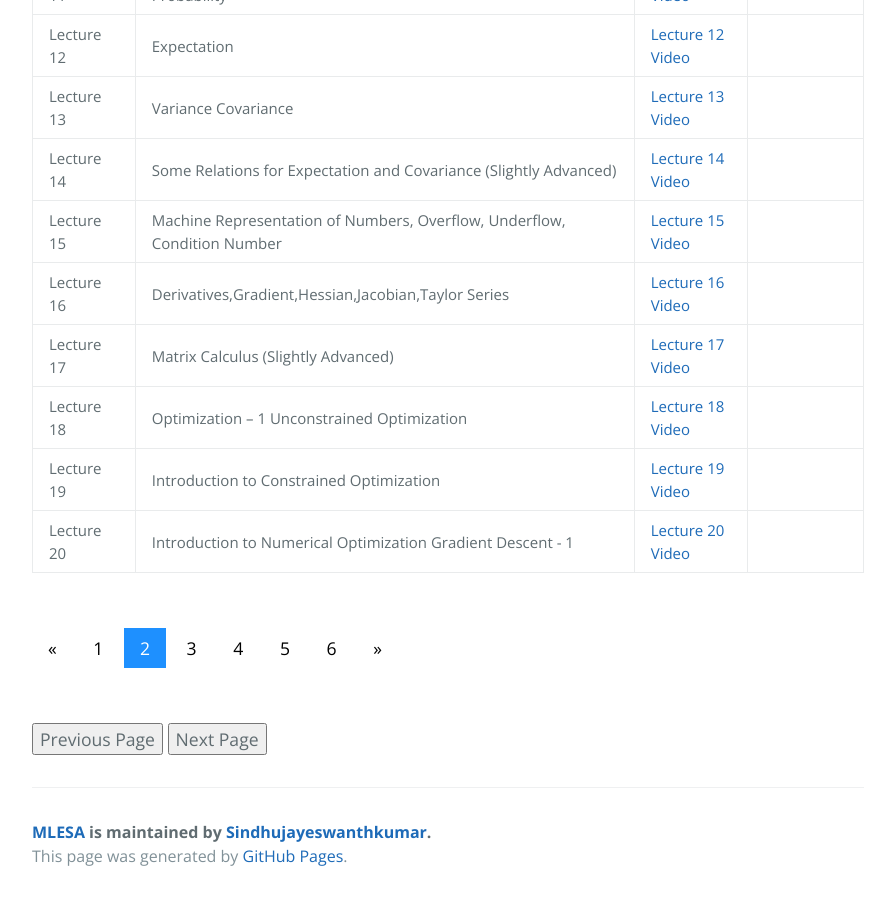
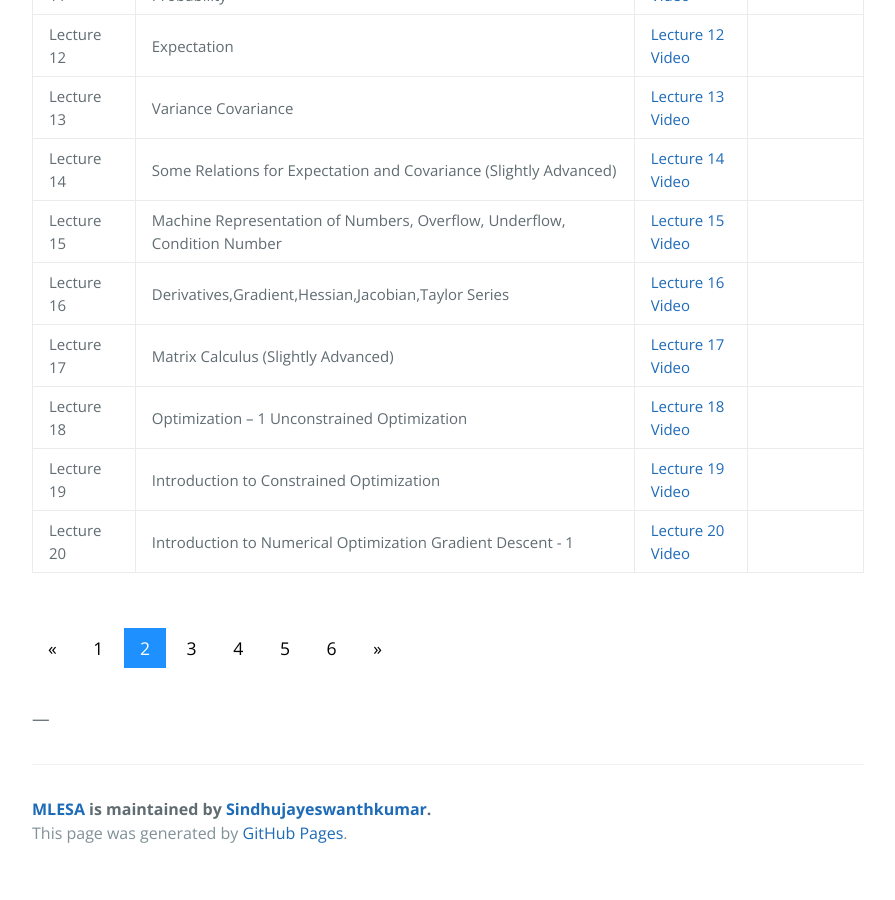
Before and after one commit to Sindhujayeswanthkumar/MLESA, a Jekyll site: the page built from course_page2.md, in a window 1280 px wide and 900 px high, scrolled down 1323 px. Shown: the whole window, without its empty margins (192-1087 px from the left). Built offline with Jekyll 4.4.1, drawn with Linux system fonts in a browser that asks for light colours; after the commit the page ends 2200 px from its top, so only the background shows below that.

Commit message:
Update course_page2.md

```diff
--- a/course_page2.md
+++ b/course_page2.md
@@ -159,16 +159,14 @@ description: Check Video link and Course contents here.
 </table>
 <br>
 <div class="pagination">
-  <a href="#">&laquo;</a>
+  <a href="course_page.html">&laquo;</a>
   <a href="course_page.html">1</a>
   <a class="active" href="course_page2.html">2</a>
   <a href="course_page3.html">3</a>
   <a href="course_page4.html">4</a>
   <a href="course_page5.html">5</a>
   <a href="course_page6.html">6</a>
-  <a href="#">&raquo;</a>
+  <a href="course_page3.html">&raquo;</a>
 </div>
 <br>
-
-<button type="button" onclick="window.location.href='course_page.html';">Previous Page</button>
-<button type="button" onclick="window.location.href='https://github.com/Sindhujayeswanthkumar/machine_learning/';">Next Page</button>
+---
```
